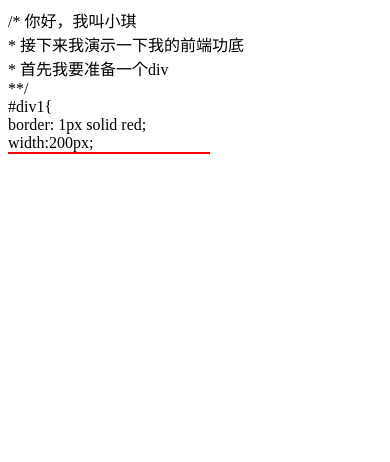
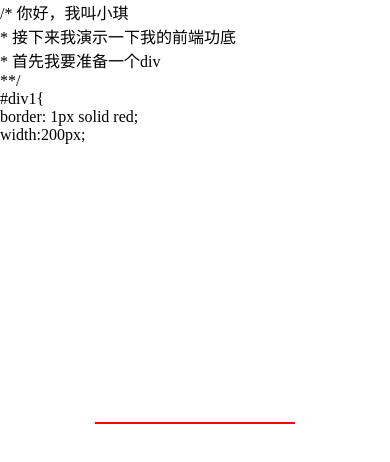
Before and after one commit to ymikiii/cv-1, a plain HTML site: page dist/index.html in a window 390 px wide. Drawn offline with Linux system fonts and the light colour scheme.

Commit message:
update build

```diff
--- /dev/null
+++ b/dist/index.f97358a5.css
@@ -0,0 +1,2 @@
+*{margin:0;padding:0}*,:after,:before{box-sizing:border-box}#demo{word-break:break-all}#div1{left:50%;position:fixed;top:20px;transform:translateX(-50%)}#div1:after,#div1:before{content:"";display:block;position:absolute}@media (max-width:500px){#html{height:50vh;overflow:auto}#div1Wrapper{height:50vh}#div1,#div1Wrapper{position:relative;right:0;top:0}}
+/*# sourceMappingURL=index.f97358a5.css.map */
--- a/dist/index.html
+++ b/dist/index.html
@@ -1,13 +1,3 @@
 <!DOCTYPE html><html lang="en"><head><meta charset="UTF-8"><meta name="viewport" content="width=device-width,initial-scale=1,
     maximum-scale=1,minimum-scale=1,
-    user-scalable=no,viewport-fit=cover">
-    <meta http-equiv="X-UA-Compatible" content="IE=edge">
-    <title>汪美琪的简历</title></head><body>
-    <style id="style">*{margin:0;padding:0}*,:after,
-    :before{box-sizing:border-box}#demo{word-break:break-all}
-    #div1{left:50%;position:fixed;top:20px;transform:translateX(-50%)}
-    #div1:after,#div1:before{content:"";display:block;position:absolute}
-    @media (max-width:500px){#html{overflow:auto}#div1Wrapper,
-    #html{height:50vh}#div1,#div1Wrapper{position:relative;right:0;top:0}}
-    </style> <div id="html"></div> <div id="div1Wrapper">
-    <div id="div1"></div> </div>  <script src="index.18b862cd.js"></script> </body></html>
+    user-scalable=no,viewport-fit=cover"><meta http-equiv="X-UA-Compatible" content="IE=edge"><title>汪美琪的简历</title><link rel="stylesheet" href="index.f97358a5.css"></head><body> <style id="style"></style> <div id="html"></div> <div id="div1Wrapper"> <div id="div1"></div> </div> <script src="index.18b862cd.js"></script> </body></html>
```
Also changed, not shown: 1 other file.
